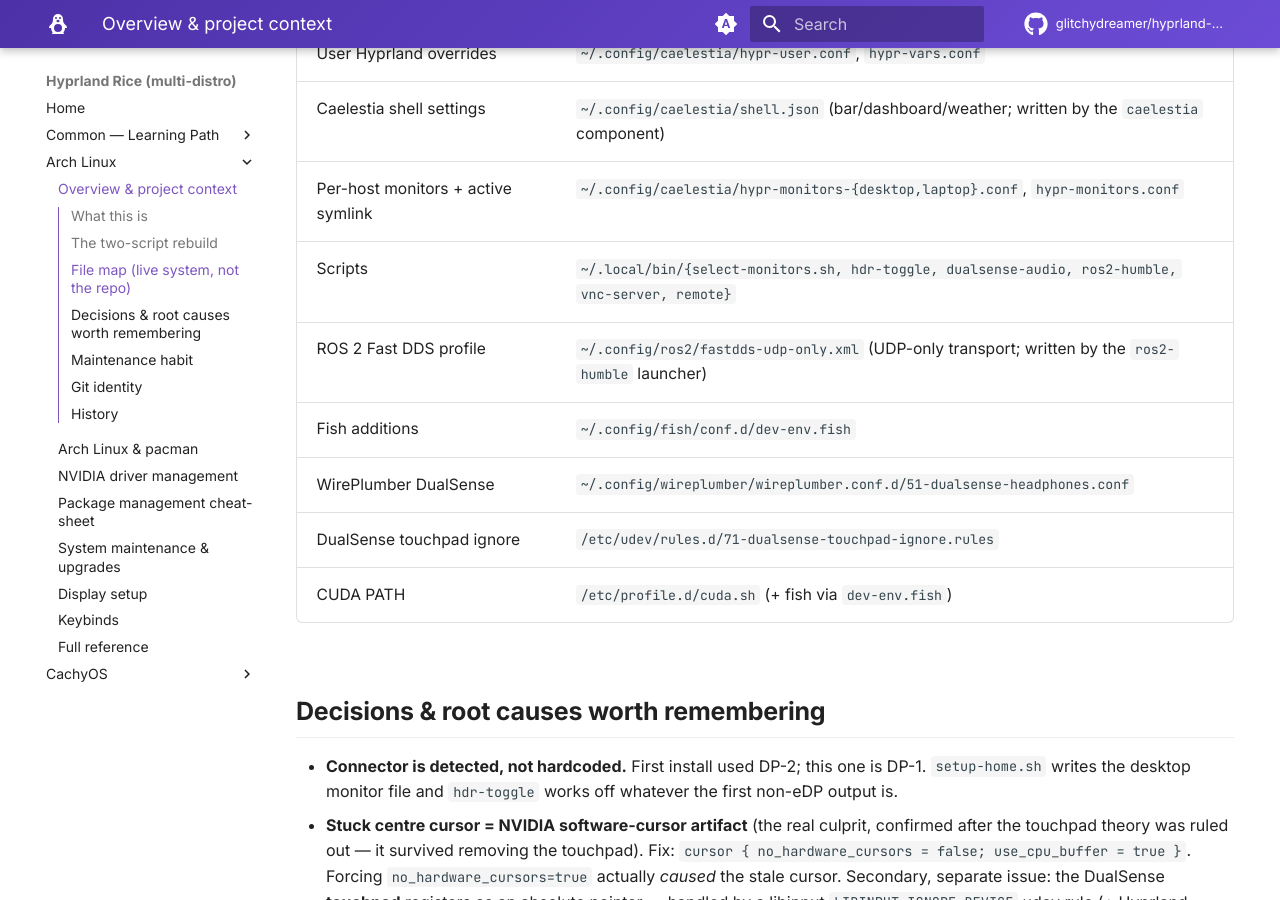
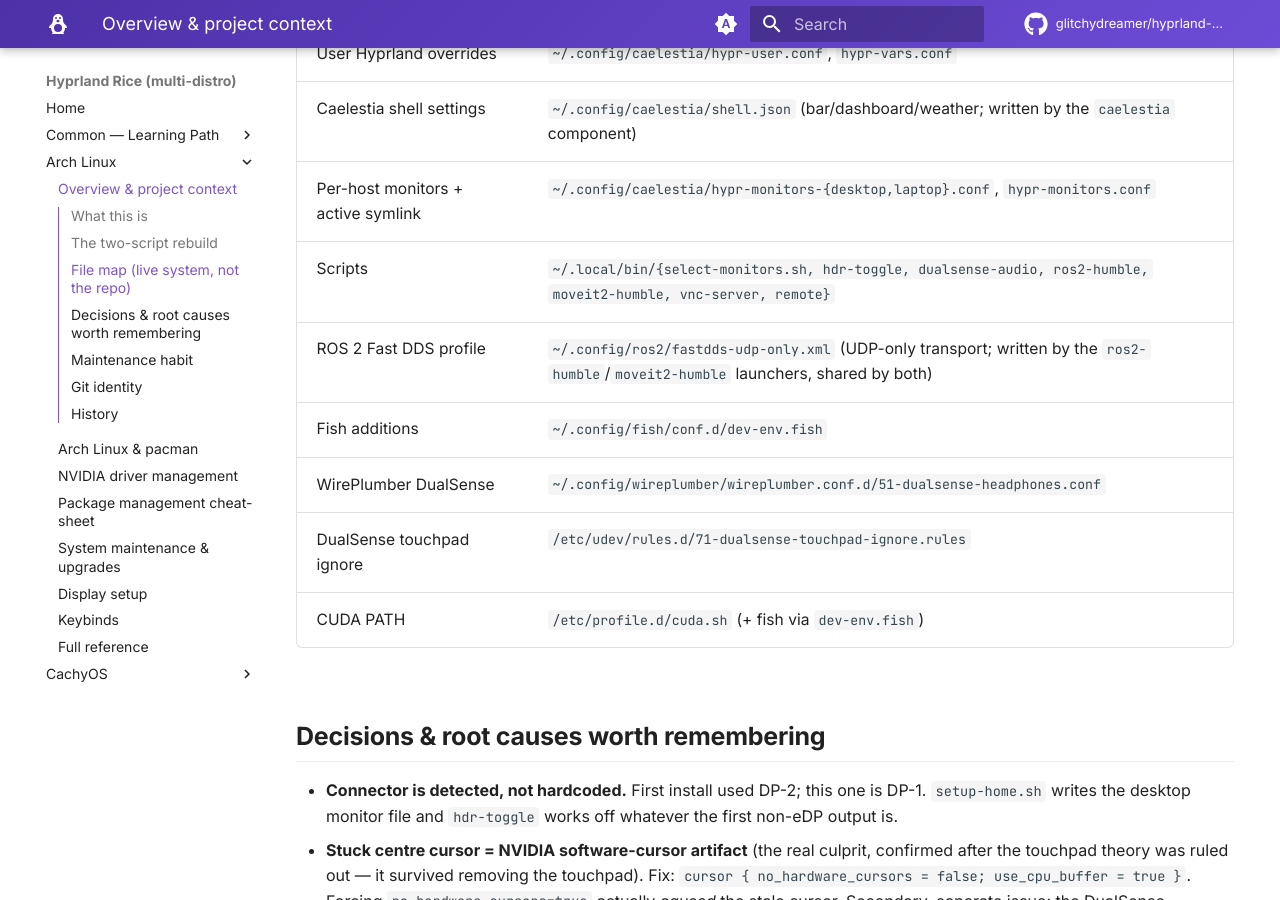
Before and after one commit to glitchydreamer/arch-hyprland-setup, an MkDocs documentation site: the page built from docs/arch/project-context.md, in a window 1280 px wide and 900 px high, scrolled down 2902 px. Built offline with MkDocs 1.6.1 and Material for MkDocs 9.7.7, drawn with Linux system fonts in a browser that asks for light colours; comment, search, counter and statistics services are not loaded.

Commit message:
feat(arch): mirror moveit2-humble helper into the Arch build
Bring the Arch scripts to parity with the CachyOS side (a558a52): same
moveit2-humble launcher for moveit/moveit2:humble-humble-tutorial-source,
generated byte-identically by setup-home.sh, reusing ros2-humble's Fast DDS
UDP-only profile + ~/robotics/ws so Isaac/ros2-humble/moveit2 share one DDS
domain.

- arch/setup-home.sh: generate + chmod moveit2-humble; add to scripts manifest
- arch/uninstall.sh: reclaim the launcher + remove its image under ros2 component
- docs/arch/project-context.md: list the helper + note the shared DDS profile

Co-Authored-By: Claude Opus 4.8 <noreply@anthropic.com>

```diff
--- a/docs/arch/project-context.md
+++ b/docs/arch/project-context.md
@@ -149,8 +149,8 @@ user.name`, then log out/in (fish shell + group changes need a fresh session).
 | User Hyprland overrides | `~/.config/caelestia/hypr-user.conf`, `hypr-vars.conf` |
 | Caelestia shell settings | `~/.config/caelestia/shell.json` (bar/dashboard/weather; written by the `caelestia` component) |
 | Per-host monitors + active symlink | `~/.config/caelestia/hypr-monitors-{desktop,laptop}.conf`, `hypr-monitors.conf` |
-| Scripts | `~/.local/bin/{select-monitors.sh, hdr-toggle, dualsense-audio, ros2-humble, vnc-server, remote}` |
-| ROS 2 Fast DDS profile | `~/.config/ros2/fastdds-udp-only.xml` (UDP-only transport; written by the `ros2-humble` launcher) |
+| Scripts | `~/.local/bin/{select-monitors.sh, hdr-toggle, dualsense-audio, ros2-humble, moveit2-humble, vnc-server, remote}` |
+| ROS 2 Fast DDS profile | `~/.config/ros2/fastdds-udp-only.xml` (UDP-only transport; written by the `ros2-humble`/`moveit2-humble` launchers, shared by both) |
 | Fish additions | `~/.config/fish/conf.d/dev-env.fish` |
 | WirePlumber DualSense | `~/.config/wireplumber/wireplumber.conf.d/51-dualsense-headphones.conf` |
 | DualSense touchpad ignore | `/etc/udev/rules.d/71-dualsense-touchpad-ignore.rules` |
```
Also changed, not shown: 2 other files.
